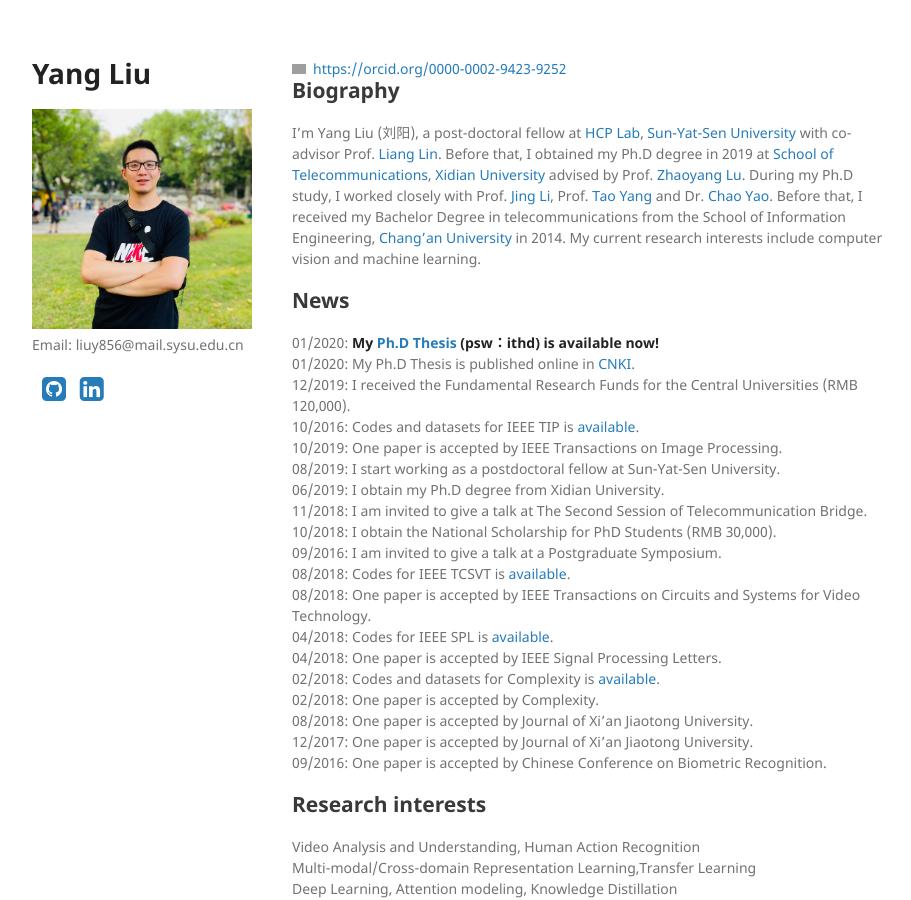
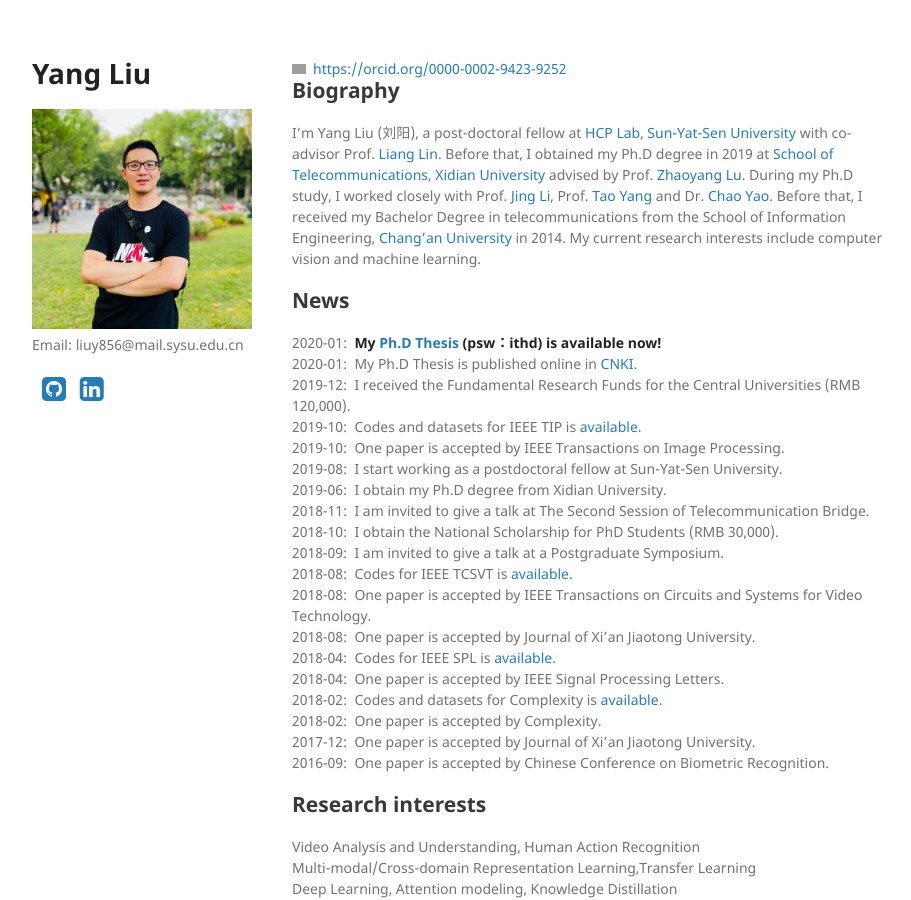
Before and after one commit to YangLiu9208/home, a Jekyll site: the page built from index.md, in a window 1280 px wide and 900 px high. Shown: the whole window, without its empty margins (178-1089 px from the left). Built offline with Jekyll 4.4.1, drawn with Linux system fonts in a browser that asks for light colours; a style sheet for code colours, icons or effects is not loaded; grey boxes are pictures that could not be loaded.

Commit message:
Update index.md

```diff
--- a/index.md
+++ b/index.md
@@ -7,25 +7,25 @@ layout: default
 I'm Yang Liu (刘阳), a post-doctoral fellow at [HCP Lab](http://www.sysu-hcp.net/home/), [Sun-Yat-Sen University](http://www.sysu.edu.cn/) with co-advisor Prof. [Liang Lin](http://www.linliang.net/). Before that, I obtained my Ph.D degree in 2019 at [School of Telecommunications](http://ste.xidian.edu.cn/), [Xidian University](https://www.xidian.edu.cn/) advised by Prof. [Zhaoyang Lu](http://web.xidian.edu.cn/zhylu/). During my Ph.D study, I worked closely with Prof. [Jing Li](https://web.xidian.edu.cn/jingli/), Prof. [Tao Yang](https://scholar.google.com/citations?hl=en&user=Lvn4nH8AAAAJ) and Dr. [Chao Yao](https://scholar.google.com/citations?user=n6w02qoAAAAJ&hl=en). Before that, I received my Bachelor Degree in telecommunications from the School of Information Engineering, [Chang’an University](http://www.chd.edu.cn/) in 2014. My current research interests include computer vision and machine learning.
 
 ## News
-01/2020: **My [Ph.D Thesis](https://pan.baidu.com/s/1-Co8GcHEa7A1rST6oe171g) (psw：ithd) is available now!**
-01/2020: My Ph.D Thesis is published online in [CNKI](https://www.cnki.net/).
-12/2019: I received the Fundamental Research Funds for the Central Universities (RMB 120,000).
-10/2016: Codes and datasets for IEEE TIP is [available](https://yangliu9208.github.io/DIVAFN/).
-10/2019: One paper is accepted by IEEE Transactions on Image Processing.
-08/2019: I start working as a postdoctoral fellow at Sun-Yat-Sen University.
-06/2019: I obtain my Ph.D degree from Xidian University.
-11/2018: I am invited to give a talk at The Second Session of Telecommunication Bridge.
-10/2018: I obtain the National Scholarship for PhD Students (RMB 30,000).
-09/2016: I am invited to give a talk at a Postgraduate Symposium.
-08/2018: Codes for IEEE TCSVT is [available](https://yangliu9208.github.io/JSRDA/).
-08/2018: One paper is accepted by IEEE Transactions on Circuits and Systems for Video Technology.
-04/2018: Codes for IEEE SPL is [available](https://yangliu9208.github.io/TSTDDs/).
-04/2018: One paper is accepted by IEEE Signal Processing Letters.
-02/2018: Codes and datasets for Complexity is [available](https://yangliu9208.github.io/CDFAG/).
-02/2018: One paper is accepted by Complexity.
-08/2018: One paper is accepted by Journal of Xi'an Jiaotong University.
-12/2017: One paper is accepted by Journal of Xi'an Jiaotong University.
-09/2016: One paper is accepted by Chinese Conference on Biometric Recognition.
+2020-01:&nbsp; **My [Ph.D Thesis](https://pan.baidu.com/s/1-Co8GcHEa7A1rST6oe171g) (psw：ithd) is available now!**
+2020-01:&nbsp; My Ph.D Thesis is published online in [CNKI](https://www.cnki.net/).
+2019-12:&nbsp; I received the Fundamental Research Funds for the Central Universities (RMB 120,000).
+2019-10:&nbsp; Codes and datasets for IEEE TIP is [available](https://yangliu9208.github.io/DIVAFN/).
+2019-10:&nbsp; One paper is accepted by IEEE Transactions on Image Processing.
+2019-08:&nbsp; I start working as a postdoctoral fellow at Sun-Yat-Sen University.
+2019-06:&nbsp; I obtain my Ph.D degree from Xidian University.
+2018-11:&nbsp; I am invited to give a talk at The Second Session of Telecommunication Bridge.
+2018-10:&nbsp; I obtain the National Scholarship for PhD Students (RMB 30,000).
+2018-09:&nbsp; I am invited to give a talk at a Postgraduate Symposium.
+2018-08:&nbsp; Codes for IEEE TCSVT is [available](https://yangliu9208.github.io/JSRDA/).
+2018-08:&nbsp; One paper is accepted by IEEE Transactions on Circuits and Systems for Video Technology.
+2018-08:&nbsp; One paper is accepted by Journal of Xi'an Jiaotong University.
+2018-04:&nbsp; Codes for IEEE SPL is [available](https://yangliu9208.github.io/TSTDDs/).
+2018-04:&nbsp; One paper is accepted by IEEE Signal Processing Letters.
+2018-02:&nbsp; Codes and datasets for Complexity is [available](https://yangliu9208.github.io/CDFAG/).
+2018-02:&nbsp; One paper is accepted by Complexity.
+2017-12:&nbsp; One paper is accepted by Journal of Xi'an Jiaotong University.
+2016-09:&nbsp; One paper is accepted by Chinese Conference on Biometric Recognition.
 
 ## Research interests
 Video Analysis and Understanding, Human Action Recognition
```
